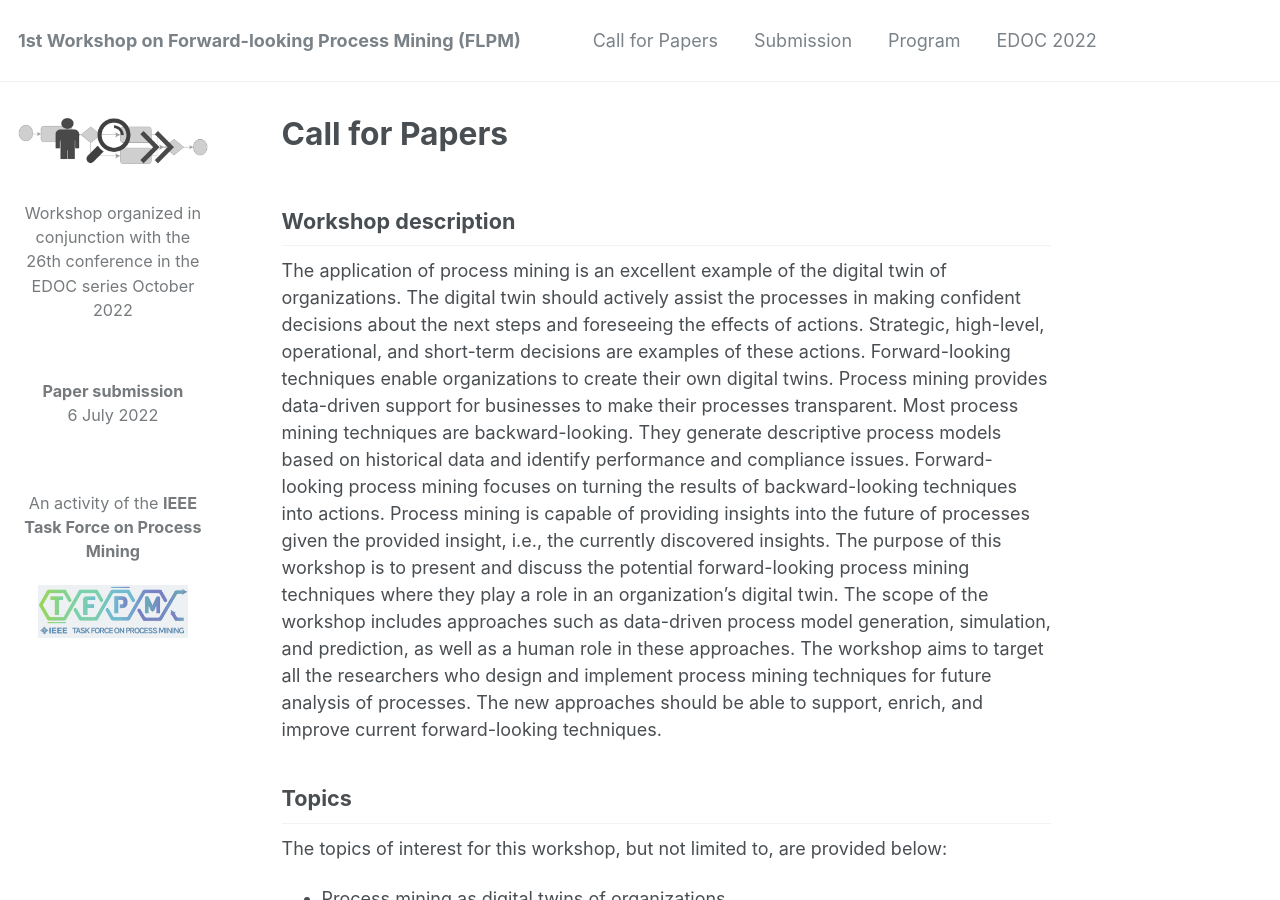
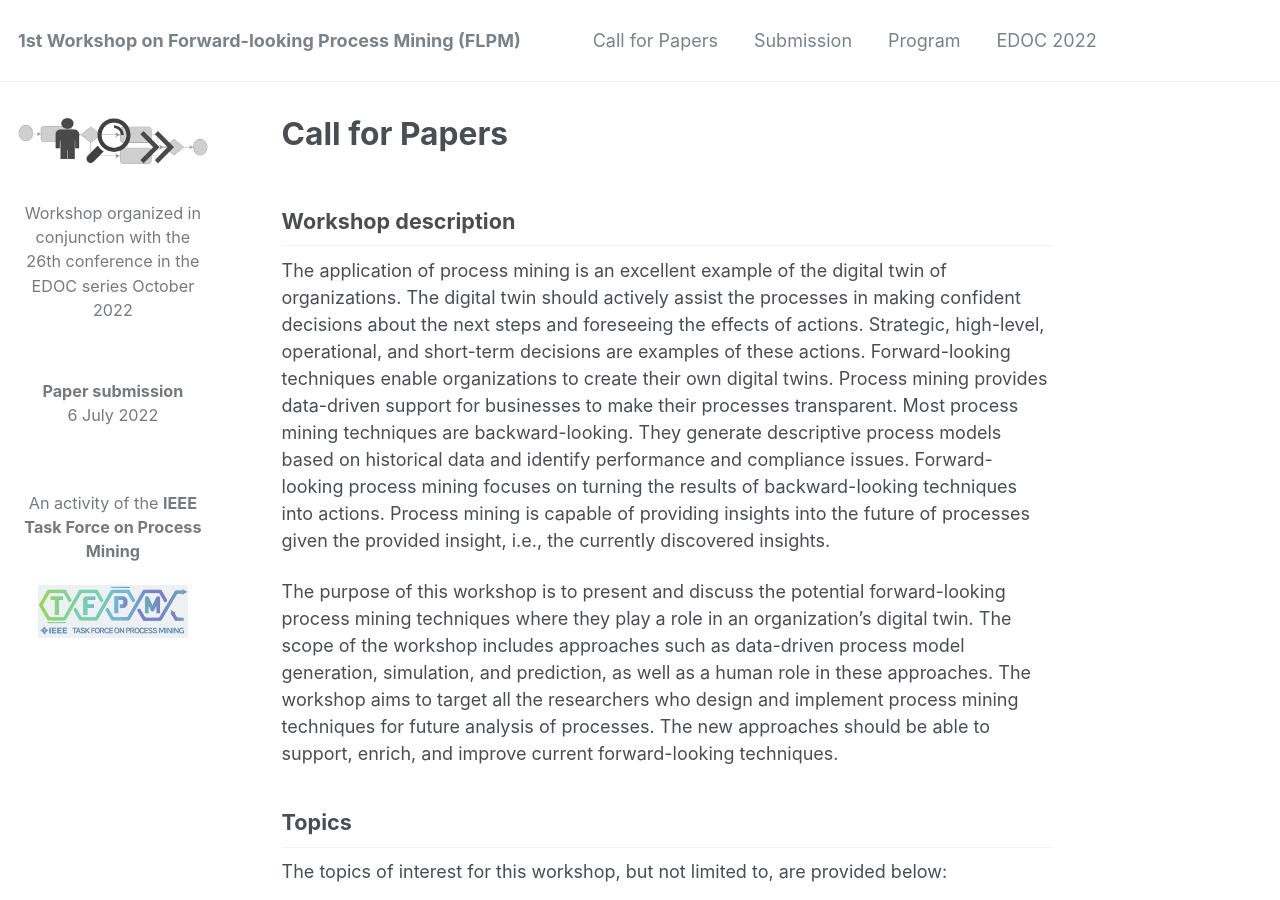
Before and after one commit to flpm-workshop/flpm-workshop.github.io, a Jekyll site: the page built from _pages/about.md, in a window 1280 px wide and 900 px high. Built offline with Jekyll 4.4.1, drawn with Linux system fonts in a browser that asks for light colours.

```diff
--- a/_pages/about.md
+++ b/_pages/about.md
@@ -8,8 +8,8 @@ redirect_from:
 ---
 
 ## Workshop description
+The application of process mining is an excellent example of the digital twin of organizations. The digital twin should actively assist the processes in making confident decisions about the next steps and foreseeing the effects of actions. Strategic, high-level, operational, and short-term decisions are examples of these actions. Forward-looking techniques enable organizations to create their own digital twins. Process mining provides data-driven support for businesses to make their processes transparent. Most process mining techniques are backward-looking. They generate descriptive process models based on historical data and identify performance and compliance issues. Forward-looking process mining focuses on turning the results of backward-looking techniques into actions. Process mining is capable of providing insights into the future of processes given the provided insight, i.e., the currently discovered insights.
 
-The application of process mining is an excellent example of the digital twin of organizations. The digital twin should actively assist the processes in making confident decisions about the next steps and foreseeing the effects of actions. Strategic, high-level, operational, and short-term decisions are examples of these actions. Forward-looking techniques enable organizations to create their own digital twins. Process mining provides data-driven support for businesses to make their processes transparent. Most process mining techniques are backward-looking. They generate descriptive process models based on historical data and identify performance and compliance issues. Forward-looking process mining focuses on turning the results of backward-looking techniques into actions. Process mining is capable of providing insights into the future of processes given the provided insight, i.e., the currently discovered insights.
 The purpose of this workshop is to present and discuss the potential forward-looking process mining techniques where they play a role in an organization's digital twin. The scope of the workshop includes approaches such as data-driven process model generation, simulation, and prediction, as well as a human role in these approaches.  The workshop aims to target all the researchers who design and implement process mining techniques for future analysis of processes. The new approaches should be able to support, enrich, and improve current forward-looking techniques.
 
 ## Topics
```
